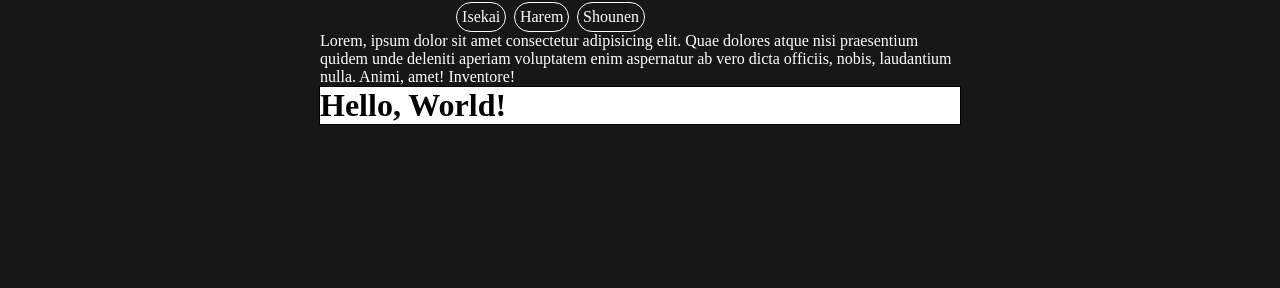
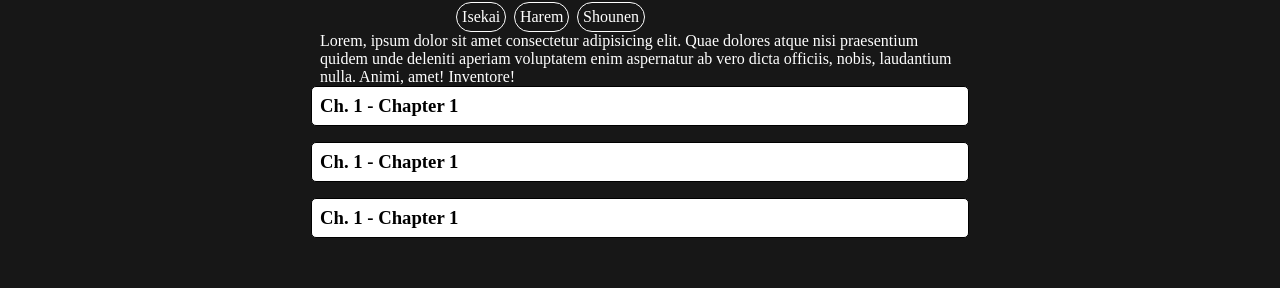
Before and after one commit to Vipershroom/DReader, a React (Vite) app in the folder src/renderer/: page / in a window 1280 px wide. Shown: the part 370-658 px from the top of the page. Built offline with nearby package versions, Linux system fonts and the light colour scheme.

Commit message:
Style chapter components

```diff
--- a/src/renderer/src/components/global/Manga.tsx
+++ b/src/renderer/src/components/global/Manga.tsx
@@ -30,6 +30,8 @@ const Manga = () => {
                     </div>
                 </div>
                 <Chapter />
+                <Chapter />
+                <Chapter />
             </div>
         </div>
     )
--- a/src/renderer/src/components/global/Manga_components/Chapter.tsx
+++ b/src/renderer/src/components/global/Manga_components/Chapter.tsx
@@ -4,7 +4,7 @@ const Chapter = () => {
     return (
         <div className="chapter-continer">
             <div className="chapter-content">
-                <h1>Hello, World!</h1>
+                <h3>Ch. 1 - Chapter 1</h3>
             </div>
         </div>
     )
--- a/src/renderer/src/components/global/Manga_components/styles/Chapter.scss
+++ b/src/renderer/src/components/global/Manga_components/styles/Chapter.scss
@@ -1,6 +1,30 @@
 .chapter-continer{
     border: 1px solid black;
+    border-radius: 5px;
+    padding: .5rem;
     background-color: #fff;
     color: black;
     width: 50%;
+    margin-bottom: 1rem;
+    position: relative;
+    cursor: pointer;
+
+    &::before {
+        content: "";
+        background-color: rgb(0,0,0,0.6);
+        position: absolute;
+        display: block;
+        top: 0;
+        left: 0;
+        z-index: 2;
+        opacity: 0;
+        width: 100%;
+        height: 100%;
+        transition: 0.5s ease;
+    }
+    &:hover {
+        &::before {
+            opacity: 1;
+        }
+    }
 }
```
